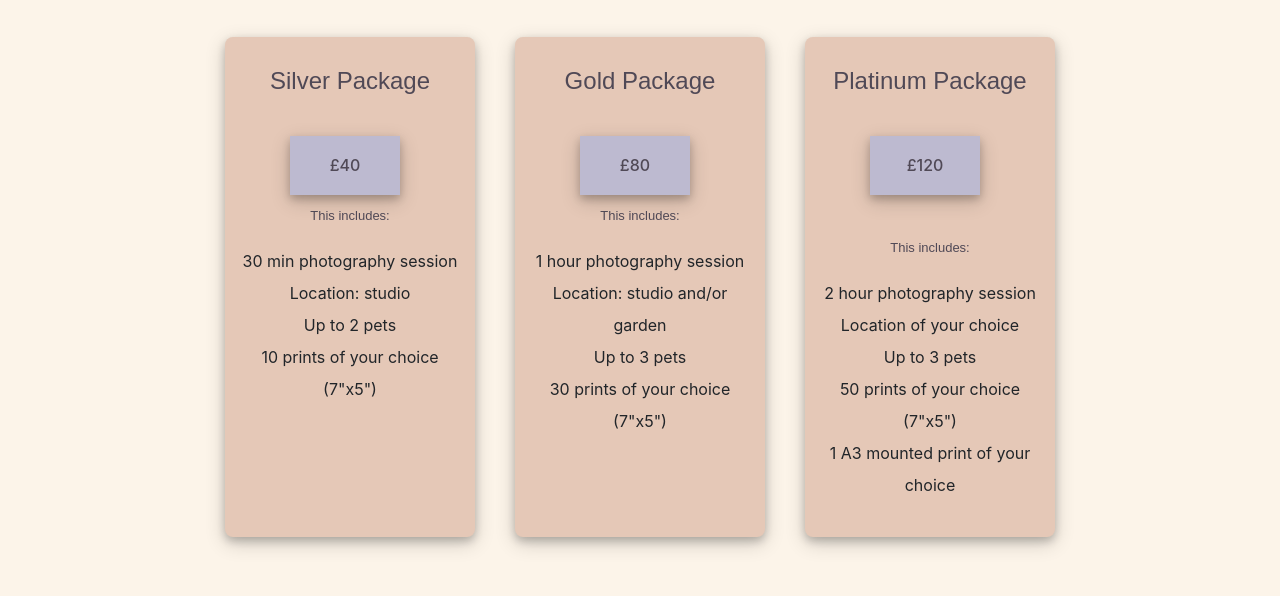
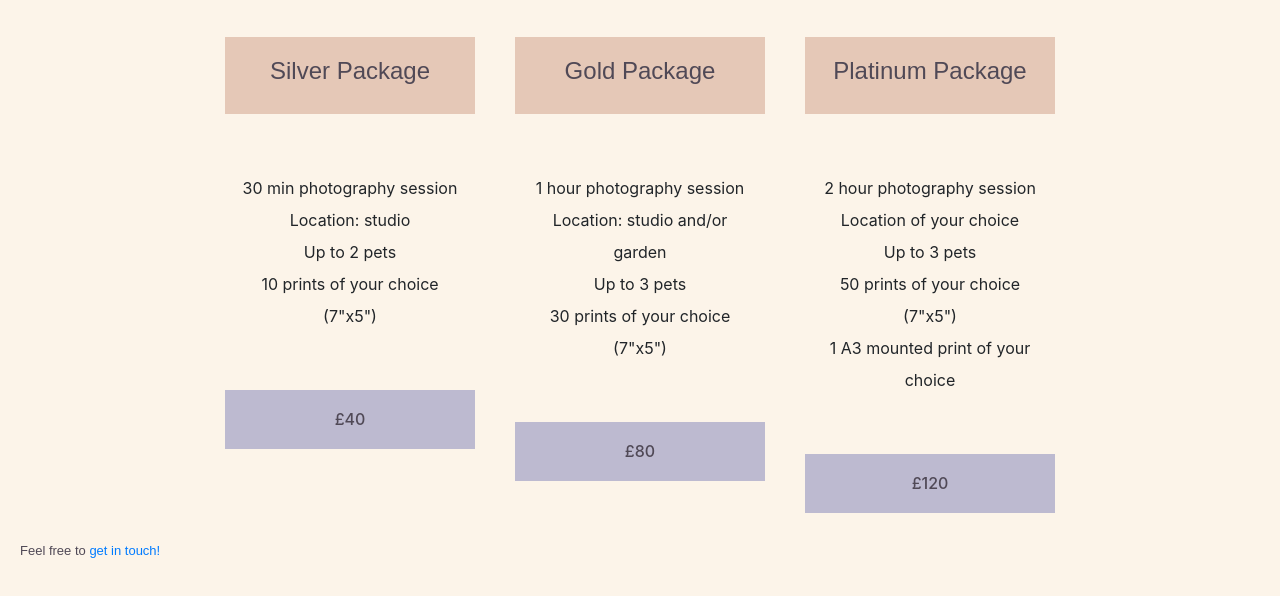
Before and after one commit to ShyanM/Strike_A_Paws, a plain HTML site: page services.html in a window 1280 px wide. Shown: the part 303-899 px from the top of the page. Drawn offline with nearby package versions, Linux system fonts and the light colour scheme.

Commit message:
added some more  design elements

```diff
--- a/assets/css/style.css
+++ b/assets/css/style.css
@@ -137,6 +137,11 @@ button:focus {
 
 .introduction {
     background: #e5c8b7;
+    padding: 20px;
+}
+
+.introduction p {
+    margin: 0;
 }
 
 .introduction p a {
@@ -273,26 +278,25 @@ padding: 15px;
     padding: 20px;
 }
 
+.title {
+    background: #e5c8b7;
+    padding: 20px;
+}
 
-/*box shadow aid from https://www.w3schools.com/css/css3_shadows_box.asp */
+
 .indpackages {
-    background: #e5c8b7;
-    box-shadow: 0 4px 8px 0 rgba(0, 0, 0, 0.2), 0 6px 20px 0 rgba(0, 0, 0, 0.19);
-    border-radius: 8px;
+
     margin: 20px;
-    padding-top: 30px;
+    padding: 0px;
     max-width: 250px;
     width: 100%;
-    height: 500px;
+    height: auto;
 
 }
 
 .indpackages h6 {
     background-color: #bdbad0;
     padding: 20px;
-    max-width: 50%;
-    box-shadow: 0 4px 8px 0 rgba(0, 0, 0, 0.2), 0 6px 20px 0 rgba(0, 0, 0, 0.19);
-    margin-left: 50px;
 }
 
 .packages {
@@ -303,7 +307,7 @@ padding: 15px;
 ul {
     list-style-type: none;
     margin: 0;
-    padding: 0;
+    padding: 10px;
 }
 
 /*-----------------------Media Queries--------------------------*/
--- a/services.html
+++ b/services.html
@@ -72,12 +72,13 @@
 
             <div class="row justify-content-center packages">
                 <div class=" col col-md-6 col-sm-12 col-xs-12 indpackages">
+                    <div class="title">
                         <h4>Silver Package</h4>
+                    </div>
+
                     <br>
-                        <h6> £40 </h6>
 
                     <p>
-                            This includes:
                     <ul>
                         <li>30 min photography session</li>
                         <li> Location: studio</li>
@@ -87,14 +88,20 @@
 
                     </p>
 
+                    <br>
+
+                    <h6> £40 </h6>
+
                 </div>
                 <div class=" col col-lg-6 col-md-6 col-sm-12 col-xs-12 indpackages">
+                    <div class="title">
                         <h4>Gold Package</h4>
+                    </div>
                     <br>
-                        <h6> £80 </h6>
+
 
                     <p>
-                            This includes:
+
                     <ul>
                         <li> 1 hour photography session</li>
                         <li> Location: studio and/or garden</li>
@@ -104,15 +111,20 @@
 
                     </p>
 
+                    <br>
+
+                    <h6> £80 </h6>
+
                 </div>
                 <div class="col col-md-6 col-sm-12 col-xs-12 indpackages">
+                    <div class="title">
                         <h4>Platinum Package</h4>
-                        <br>
-                        <h6> £120 </h6>
+
+                    </div>
+
                     <br>
 
                     <p>
-                            This includes:
                     <ul>
                         <li> 2 hour photography session</li>
                         <li> Location of your choice</li>
@@ -120,10 +132,18 @@
                         <li>50 prints of your choice (7"x5")</li>
                         <li> 1 A3 mounted print of your choice</li>
                     </ul>
-
                     </p>
 
+                    <br>
+
+                    <h6> £120 </h6>
+
                 </div>
+            </div>
+
+            <div class="justify-content-center">
+               <p>Feel free to
+                <a href="contact.html" target="_blank">get in touch!</a> </p>
             </div>
         </div>
     </section>
```
Also changed, not shown: 1 other file. Lines whose indentation alone changed are shown as unchanged.
